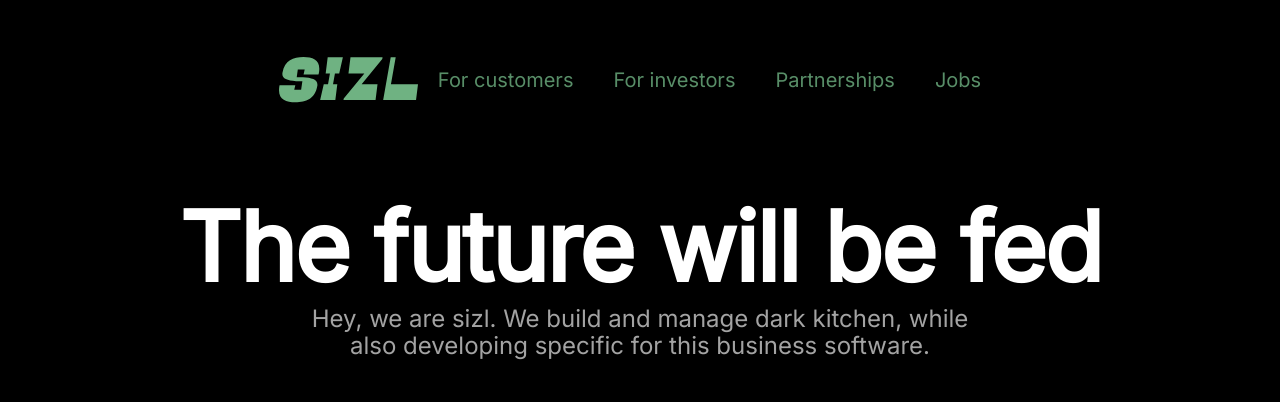
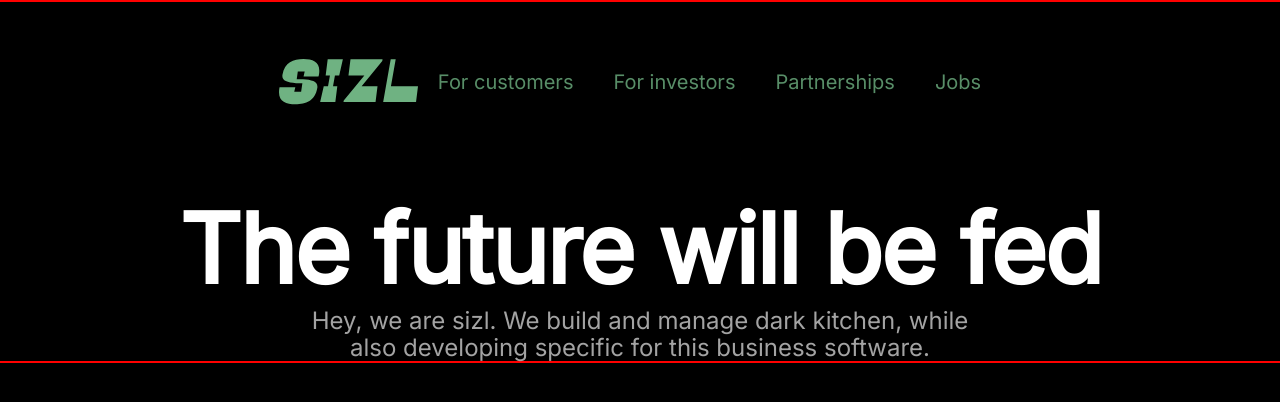
Before and after one commit to mmoresun/sizl, a plain HTML site: page index.html in a window 1280 px wide. Drawn offline with Linux system fonts and the light colour scheme.

Commit message:
Add files via upload

```diff
--- a/style.css
+++ b/style.css
@@ -24,7 +24,7 @@ body {
     align-items: center;
     justify-content: center;
     justify-items: center;
-    /* border: 2px red solid; */
+    border: 2px red solid;
 
 }
 
```
